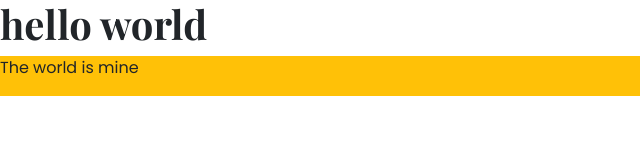
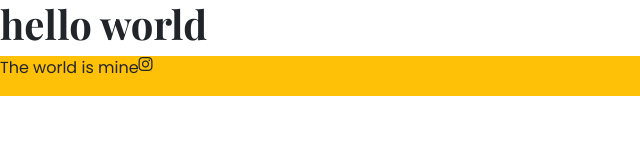
Before and after one commit to Moldee81/portfolio-project-PL, a plain HTML site: page index.html in a window 1280 px wide. Shown: the full height of the page, 0-640 px from the left. Drawn offline with nearby package versions, Linux system fonts and the light colour scheme; a web font is replaced by a local one.

Commit message:
added kit awesome

```diff
--- a/index.html
+++ b/index.html
@@ -30,6 +30,7 @@
     <h1>hello world</h1>
     <div class="bg-warning d-flex">
       <p>The world is mine</p>
+      <i class="fab fa-instagram"></i>
     </div>
   </body>
 </html>
```
